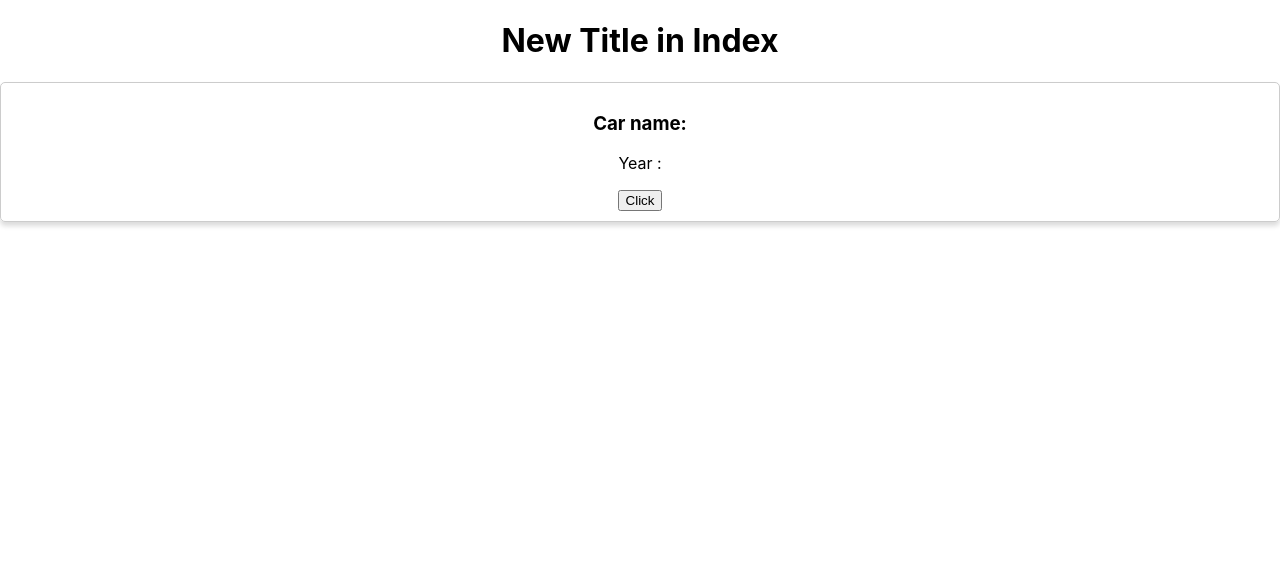
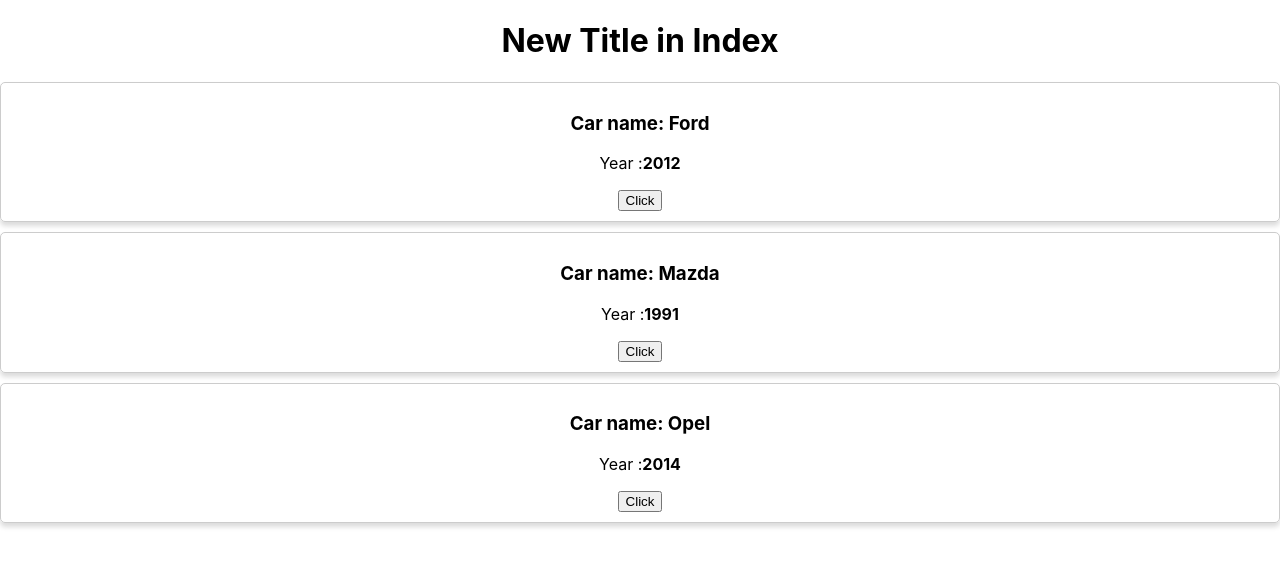
Before and after one commit to matviiko/reactLessons, a React (Create React App) app: page / in a window 1280 px wide. Shown: the top 566 px of the page. Built offline with nearby package versions, Linux system fonts and the light colour scheme.

Commit message:
module 1

```diff
--- a/src/App.js
+++ b/src/App.js
@@ -3,6 +3,18 @@
 import Car from "./Car/Car";
 
 class App extends Component {
+
+    constructor(props) {
+        super(props)
+
+        this.state = {
+            cars: [
+                {name: 'Ford', year: 2012},
+                {name: 'Mazda', year: 1991},
+                {name: 'Opel', year: 2014},
+            ]
+        }
+    }
 
   render() {
 
@@ -10,7 +22,9 @@
         <div className="App">
             <h1>{this.props.title}</h1>
 
-          <Car />
+          <Car name={this.state.cars[0].name} year={this.state.cars[0].year} />
+          <Car name={this.state.cars[1].name} year={this.state.cars[1].year} />
+          <Car name={this.state.cars[2].name} year={this.state.cars[2].year} />
         </div>
     );
   }
--- a/src/Car/Car.js
+++ b/src/Car/Car.js
@@ -1,12 +1,17 @@
 import React from "react";
 import './Car.css'
 
-export default (props) => {
-    return (
-        <div className="Car">
-            <h3>Car name: {props.name}</h3>
-            <p>Year :<strong>{props.year}</strong></p>
-            <button onClick={props.onChangeTitle}>Click</button>
-        </div>
-    )
+class Car extends React.Component {
+    render() {
+        return (
+
+            <div className="Car">
+                <h3>Car name: {this.props.name}</h3>
+                <p>Year :<strong>{this.props.year}</strong></p>
+                <button onClick={this.props.onChangeTitle}>Click</button>
+            </div>
+        )
+    }
 }
+
+export default Car
```
